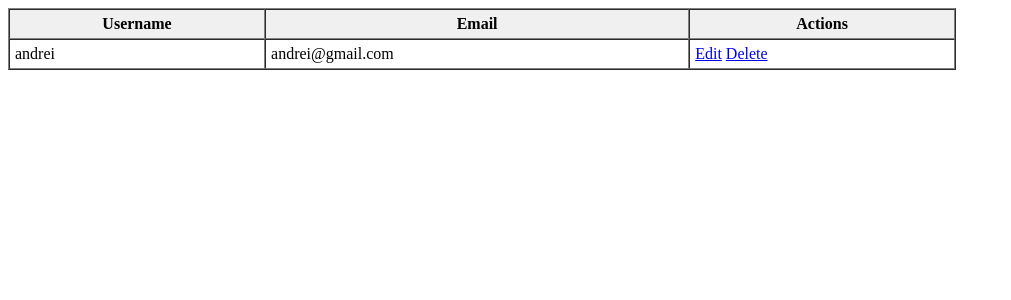
After one commit to robyk01/kitchen-display-system, a Flask app: page /db_users in a window 1280 px wide. The commit adds this page. Shown: the top 300 px of the page, without its empty margins (0-1011 px from the left). Run offline with Flask 3, Linux system fonts and the light colour scheme; data comes from the database, SQL or seed files in the repository; both versions use the stored data as it was after the commit.

Commit message:
added database, crud operations: register, read, edit, delete

```diff
--- a/app.py
+++ b/app.py
@@ -1,24 +1,66 @@
-from flask import Flask
-from flask import render_template
-from flask import request, redirect, url_for
+from flask import Flask, render_template, request, redirect, url_for
+from flask_sqlalchemy import SQLAlchemy
 
 app = Flask(__name__)
+
+app.config['SQLALCHEMY_DATABASE_URI'] = 'sqlite:///app.db'
+app.config['SQLALCHEMY_TRACK_MODIFICATIONS'] = False
+
+db = SQLAlchemy(app)
+
+class User(db.Model):
+    id = db.Column(db.Integer, primary_key=True)
+    username = db.Column(db.String(80), unique=True, nullable=False)
+    email = db.Column(db.String(120), unique=True, nullable=False)
+
+    def __repr__(self):
+        return f"<User {self.username}>"
 
 @app.route("/")
 def home():
     return "Hello World"
 
-users_list = ["Andrei", "Maria", "Denis", "Robert", "marius", "cristian"]
+
 
 @app.route("/register", methods=["GET", "POST"])
 def register():
     if request.method == "POST":
         username = request.form.get("username")
-        users_list.append(username)
-        return redirect(url_for("users"))
+        email = request.form.get("email")
+
+        new_user = User(username=username, email=email)
+        db.session.add(new_user)
+        db.session.commit()
+
+        return redirect(url_for("db_users"))
     return render_template("register.html")
 
 
+@app.route("/db_users")
+def db_users():
+    users = User.query.all()
+    return render_template("db_users.html", users=users)
+
+
+@app.route("/edit_user/<int:user_id>", methods=['GET', 'POST'])
+def edit_user(user_id):
+    user = User.query.get_or_404(user_id)
+
+    if request.method == "POST":
+        user.username = request.form.get("username")
+        user.email = request.form.get("email")
+        db.session.commit()
+        return redirect(url_for('db_users'))
+
+    return render_template("edit_user.html", user = user)
+
+@app.route("/delete_user/<int:user_id>")
+def delete_user(user_id):
+    user = User.query.get_or_404(user_id)
+    db.session.delete(user)
+    db.session.commit()
+
+    return redirect(url_for('db_users'))
 
 
 @app.route("/about")
@@ -61,4 +103,7 @@ def user_page(username):
 
 
 
+with app.app_context():
+    db.create_all()
+
 app.run(debug=True)
--- /dev/null
+++ b/templates/db_users.html
@@ -0,0 +1,15 @@
+<table border = 1 cellpadding="5" cellspacing="0" style="width:75%">
+    <tr style="background-color: #f0f0f0;">
+        <th>Username</th>
+        <th>Email</th>
+        <th>Actions</th>
+    </tr>
+    {% for user in users %}
+        <tr>
+            <td> {{ user.username }} </td>
+            <td> {{ user.email }} </td>
+            <td><a href="{{ url_for('edit_user', user_id=user.id) }}">Edit</a> <a href="{{ url_for('delete_user', user_id=user.id)}}">Delete</a></td>
+        </tr>
+    {% endfor %}
+    </tr>
+</table>
--- a/templates/register.html
+++ b/templates/register.html
@@ -1,6 +1,8 @@
 <h1>Register</h1>
 <form method="POST">
     <label for="username">Username</label>
-    <input type="text" id="username" name="username"><br><br>
+    <input type="text" id="username" name="username"><br>
+    <label for="email">Email</label>
+    <input type="email" name="email" id="email"><br><br>
     <input type="submit" value="Submit">
 </form>
```
Also changed, not shown: templates/edit_user.html (added, +8 -0 lines), instance/app.db (added), templates/delete_user.html (added).
